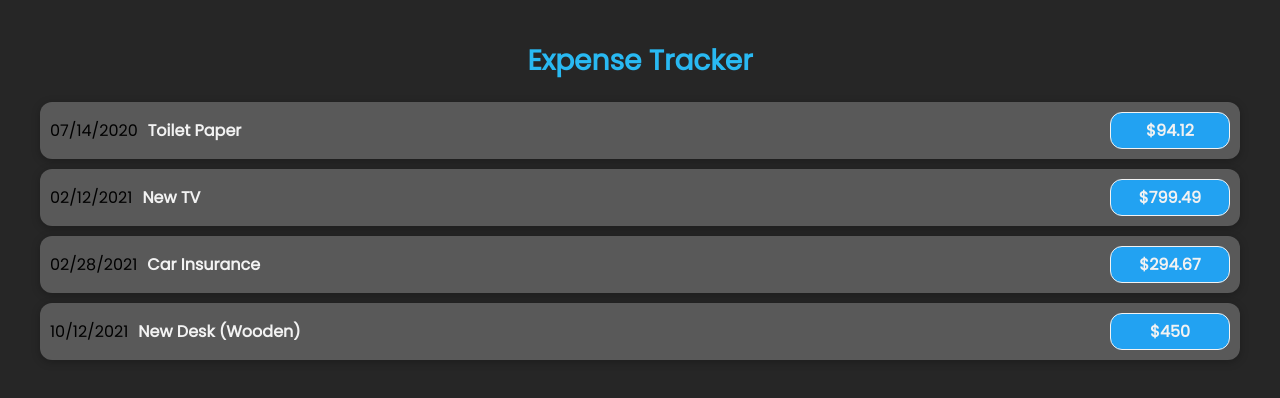
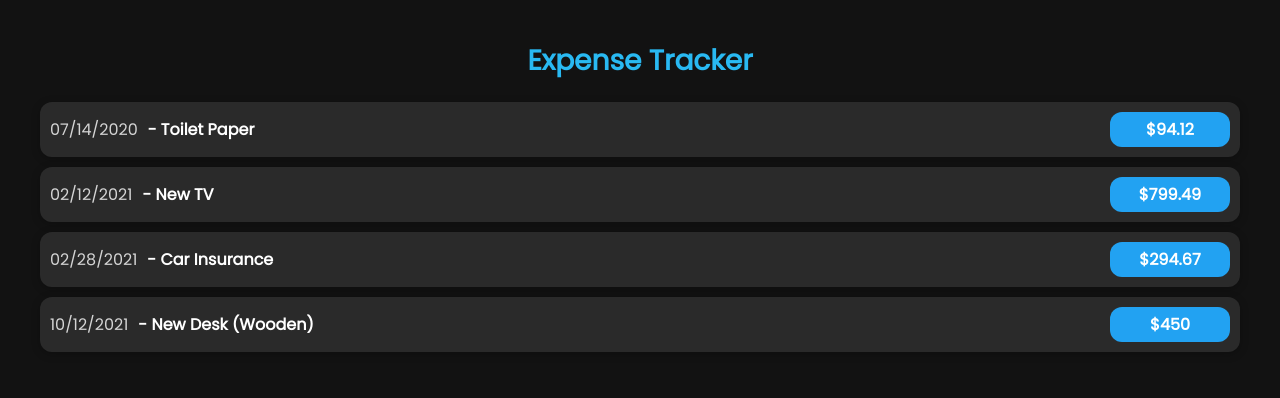
Before and after one commit to krissygroom/expense-tracker, a React (Create React App) app: page / in a window 1280 px wide. Shown: the top 398 px of the page. Built offline with nearby package versions, Linux system fonts and the light colour scheme.

Commit message:
Small color edits

```diff
--- a/src/components/ExpenseItem.css
+++ b/src/components/ExpenseItem.css
@@ -7,7 +7,12 @@
   margin: 1rem 0;
   font-size: 1.6rem;
   border-radius: 12px;
-  background-color: #595959;
+  background-color: #2a2a2a;
+  color: rgba(255, 255, 255, 0.8);
+}
+
+.expense-item__date {
+  color: inherit;
 }
 
 .expense-item__description {
@@ -25,7 +30,8 @@
   font-size: 1.2rem;
   flex: 1;
   margin: 0 1rem;
-  color: #f2f2f2;
+  color: #fff;
+  font-weight: bold;
 }
 
 .expense-item__price {
@@ -33,9 +39,9 @@
   text-align: center;
   font-size: 1.2rem;
   font-weight: bold;
-  color: #f2f2f2;
+  color: #fff;
   background-color: #22a2f2;
-  border: 1px solid #f2f2f2;
+  border: none;
   padding: 0.5rem;
   border-radius: 12px;
 }
--- a/src/components/ExpenseItem.js
+++ b/src/components/ExpenseItem.js
@@ -7,9 +7,9 @@ const ExpenseItem = ({ date, title, amount }) => {
   const yyyy = date.getFullYear();
   return (
     <div className="expense-item">
-      <div>{mm + "/" + dd + "/" + yyyy}</div>
+      <div className="expense-item__date">{mm + "/" + dd + "/" + yyyy}</div>
       <div className="expense-item__description">
-        <h2>{title}</h2>
+        <h2> - {title}</h2>
         <div className="expense-item__price">{`$${amount}`}</div>
       </div>
     </div>
--- a/src/index.css
+++ b/src/index.css
@@ -13,6 +13,6 @@ html {
 body {
   margin: 0;
   padding: 4rem;
-  background-color: #262626;
+  background-color: #121212;
   font-family: "Poppins", sans-serif;
 }
```
